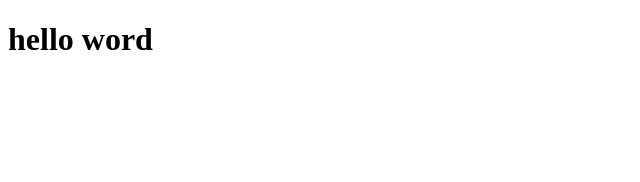
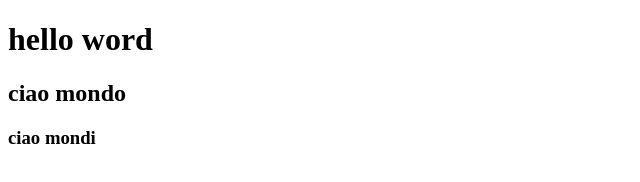
Before and after one commit to antoniolaikauf/htmlcss-hello, a plain HTML site: page index.html in a window 1280 px wide. Shown: the whole page, without its empty margins (0-640 px from the left). Drawn offline with Linux system fonts and the light colour scheme.

Commit message:
ciao mondo

```diff
--- a/index.html
+++ b/index.html
@@ -7,5 +7,7 @@
 </head>
 <body>
     <h1>hello word</h1>
+    <h2>ciao mondo </h2>
+    <h3>ciao mondi</h3>
 </body>
 </html>
```
